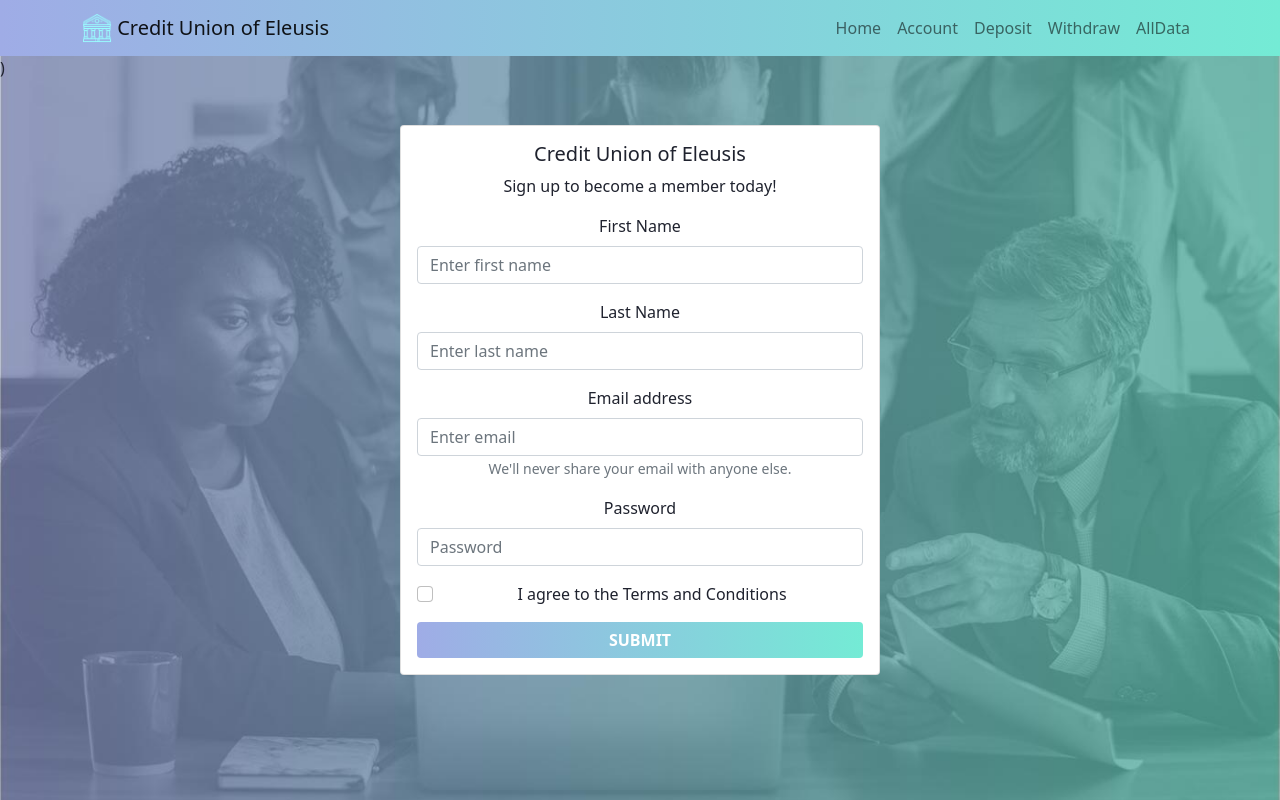
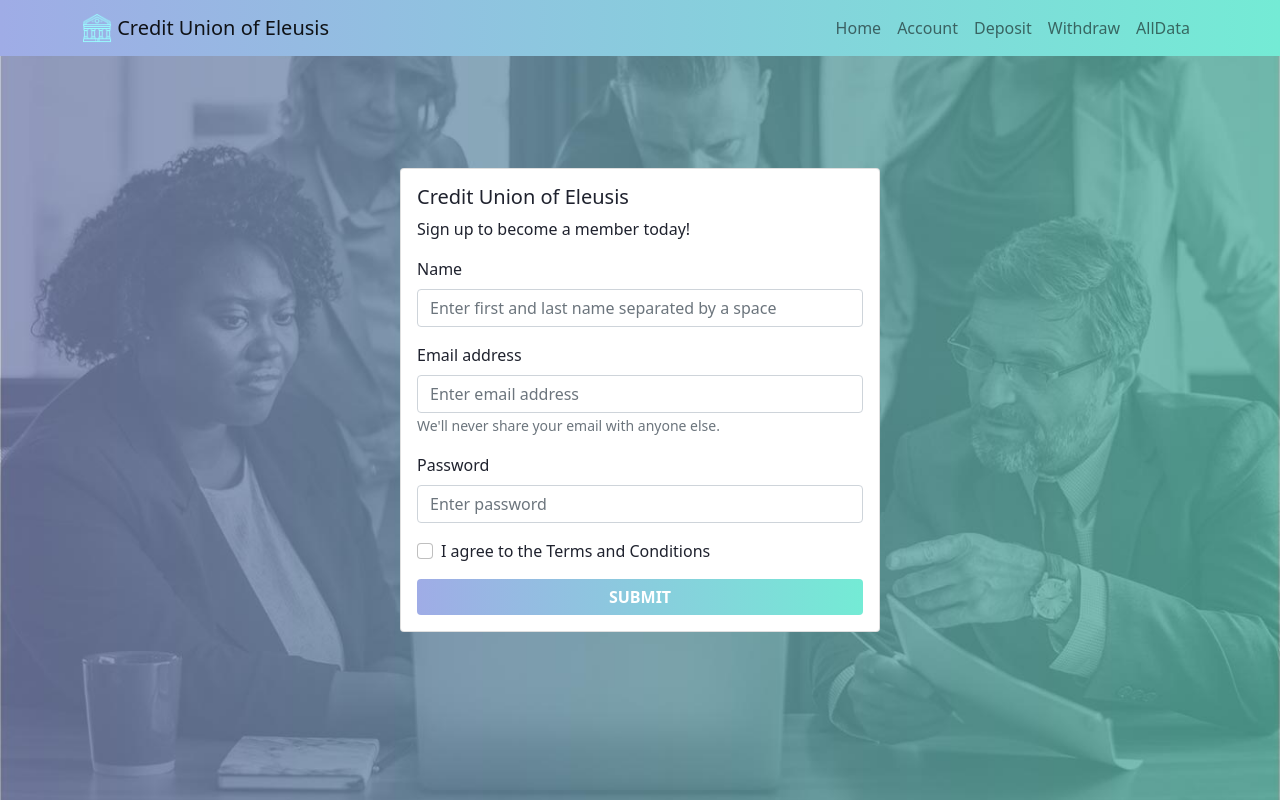
Before and after one commit to SarahRowan711/bankap, a React (Create React App) app: page /Account in a window 1280 px wide. Built offline with nearby package versions, Linux system fonts and the light colour scheme.

Commit message:
updates to validation and submission of forms

```diff
--- a/src/App.js
+++ b/src/App.js
@@ -8,7 +8,7 @@ import { BrowserRouter, Routes, Route } from 'react-router-dom';
 import NavBar from './components/NavBar';
 import Context from './components/Context';
 import Home from './components/Home';
-import Account from './components/Account';
+import CreateAccount from './components/Account';
 import Deposit from './components/Deposit';
 import Withdraw from './components/Withdraw';
 import AllData from './components/AllData';
@@ -20,7 +20,7 @@ function App() {
       <Context>
       <Routes>
         <Route path="/" exact element={<Home />} />
-        <Route path="/Account" element={<Account />} />
+        <Route path="/Account" element={<CreateAccount />} />
         <Route path="/Deposit" element={<Deposit />} />
         <Route path="/Withdraw" element={<Withdraw />} />
         <Route path="/AllData" element={<AllData />} />
--- a/src/components/Account.js
+++ b/src/components/Account.js
@@ -1,61 +1,116 @@
 import React from "react";
 import { Card, Form, Button} from "react-bootstrap";
+import { UserContext } from "./Context";
 
-class Account extends React.Component {
-    render(){
+//card with form for new account containing name email password
+//validation on form fields
+//button to submit - unavailable if validation of form fields fails
+//button to add another after submission (clears form)
+
+function CreateAccount(){
+    console.log('create account invoked')
+    const [show, setShow] = React.useState(true);
+    const [status, setStatus] = React.useState('');
+    const [name, setName] = React.useState('');
+    const [email, setEmail] = React.useState('');
+    const [password, setPassword] = React.useState('');
+    const ctx = React.useContext(UserContext);
+
+    function validate(field, label){
+        if (!field) {
+            setStatus('Error: ' + label);
+            setTimeout(() => setStatus(''),3000);
+            return false;
+        }
+        return true;
+    }
+
+    function handleCreate(){
+        if (!validate(name, 'name')) {
+            alert('Name is required')
+            return;
+        };
+        if (!validate(email, 'email')) {
+            alert('Email is required')
+            return;
+        };
+        if (!validate(password, 'password')) {
+            alert('Password is required')
+            return;
+        };
+        console.log(name, email, password);
+        ctx.state.users.push({name, email, password, balance:500})
+        setShow(false);
+        console.log("handle create invoked ")
+    }
+
+    function clearForm(){
+        setName('');
+        setEmail('');
+        setPassword('');
+        setShow(true);
+        console.log("clear form invoked")
+    }
+
     return(
         <div
         style={{
             position: 'absolute', left: '50%', top: '50%',
             transform: 'translate(-50%, -50%)'
         }}>
-                <Card className="text-center" style={{ width: '30rem' }}>
+            <Card className="text-left" style={{ width: '30rem' }}>
                 <Card.Body>
                     <Card.Title>Credit Union of Eleusis</Card.Title>
                         <Card.Text>
                             Sign up to become a member today!
                         </Card.Text>
-                        <Form>
-                            <Form.Group className="mb-3" controlId="formBasicFirstName">
-                                <Form.Label>First Name</Form.Label>
-                                <Form.Control type="text" placeholder="Enter first name" />
+                        {show
+                        ?
+                        (<Form>
+                            <Form.Group className="mb-3" controlId="name">
+                                <Form.Label>Name</Form.Label>
+                                <Form.Control type="text" value={name}
+                                placeholder="Enter first and last name separated by a space"
+                                onChange={e => setName(e.currentTarget.value)} />
                             </Form.Group>
-                            <Form.Group className="mb-3" controlId="formBasicLastName">
-                                <Form.Label>Last Name</Form.Label>
-                                <Form.Control type="text" placeholder="Enter last name" />
-                            </Form.Group>
-                            <Form.Group className="mb-3" controlId="formBasicEmail">
+                            <Form.Group className="mb-3" controlId="email">
                                 <Form.Label>Email address</Form.Label>
-                                <Form.Control type="email" placeholder="Enter email" />
+                                <Form.Control type="email" value={email}
+                                placeholder="Enter email address"
+                                onChange={e => setEmail(e.currentTarget.value)} />
                                 <Form.Text className="text-muted">
                                 We'll never share your email with anyone else.
                                 </Form.Text>
                             </Form.Group>
-                            <Form.Group className="mb-3" controlId="formBasicPassword">
+                            <Form.Group className="mb-3" controlId="password">
                                 <Form.Label>Password</Form.Label>
-                                <Form.Control type="password" placeholder="Password" />
+                                <Form.Control type="password" value={password}
+                                placeholder="Enter password"
+                                onChange={e => setPassword(e.currentTarget.value)} />
                             </Form.Group>
                             <Form.Group className="mb-3" controlId="formBasicCheckbox">
                                 <Form.Check type="checkbox" label="I agree to the Terms and Conditions" />
                             </Form.Group>
-                            <Button className="btn-custom" type="submit">
+                           <Button className="btn-custom"
+                            onClick={handleCreate}>
                                 Submit
                             </Button>
                         </Form>
+                        )
+                        :
+                        (<>
+                        <p></p>
+                        <h5><center>Your account has been created!</center></h5>
+                        <Button className="btn-custom"
+                        onClick={clearForm}>
+                            Create Another Account
+                        </Button>
+                        </>)
+                        }
                 </Card.Body>
             </Card>
         </div>
     )
-    }
 };
 
-//card with form for new account containing name email password
-//validation on form fields
-//button to submit - unavailable if validation of form fields fails
-//button to add another after submission (clears form)
-
-function createNewAccount(){
-    //this will contain the functionality to create a new account
-};
-
-export default Account;
+export default CreateAccount;
--- a/src/components/Context.js
+++ b/src/components/Context.js
@@ -1,13 +1,15 @@
 import React from "react";
 
-const UserContext = React.createContext();
+const UserContext = React.createContext(null);
+
+console.log("context invoked");
 
 class Context extends React.Component {
-    state = {users: [{
-        name: 'user',
-        email: 'user@mail.edu',
-        password: 'secret',
-        balance: 100
+        state = {users: [{
+        name: '',
+        email: '',
+        password: '',
+        balance: 0
     }]}
     render(){
         return(
@@ -15,9 +17,8 @@ class Context extends React.Component {
                 { state: this.state,
                 setUsers: (value) => this.setState({
                     users: value })}}>
-            {this.props.children})
+            {this.props.children}
             </UserContext.Provider>);
-
     }
 }
 
```
Lines whose indentation alone changed are shown as unchanged.
